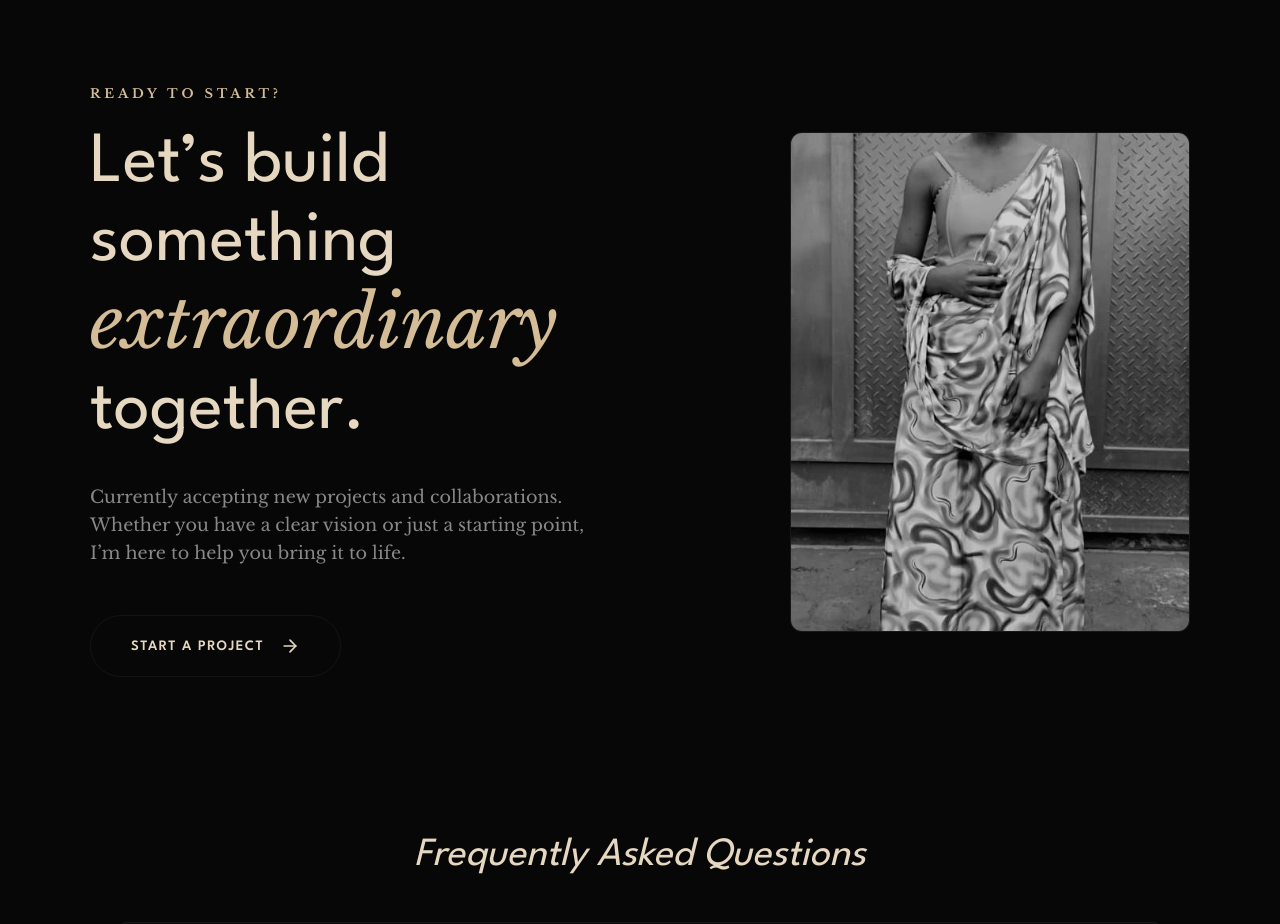
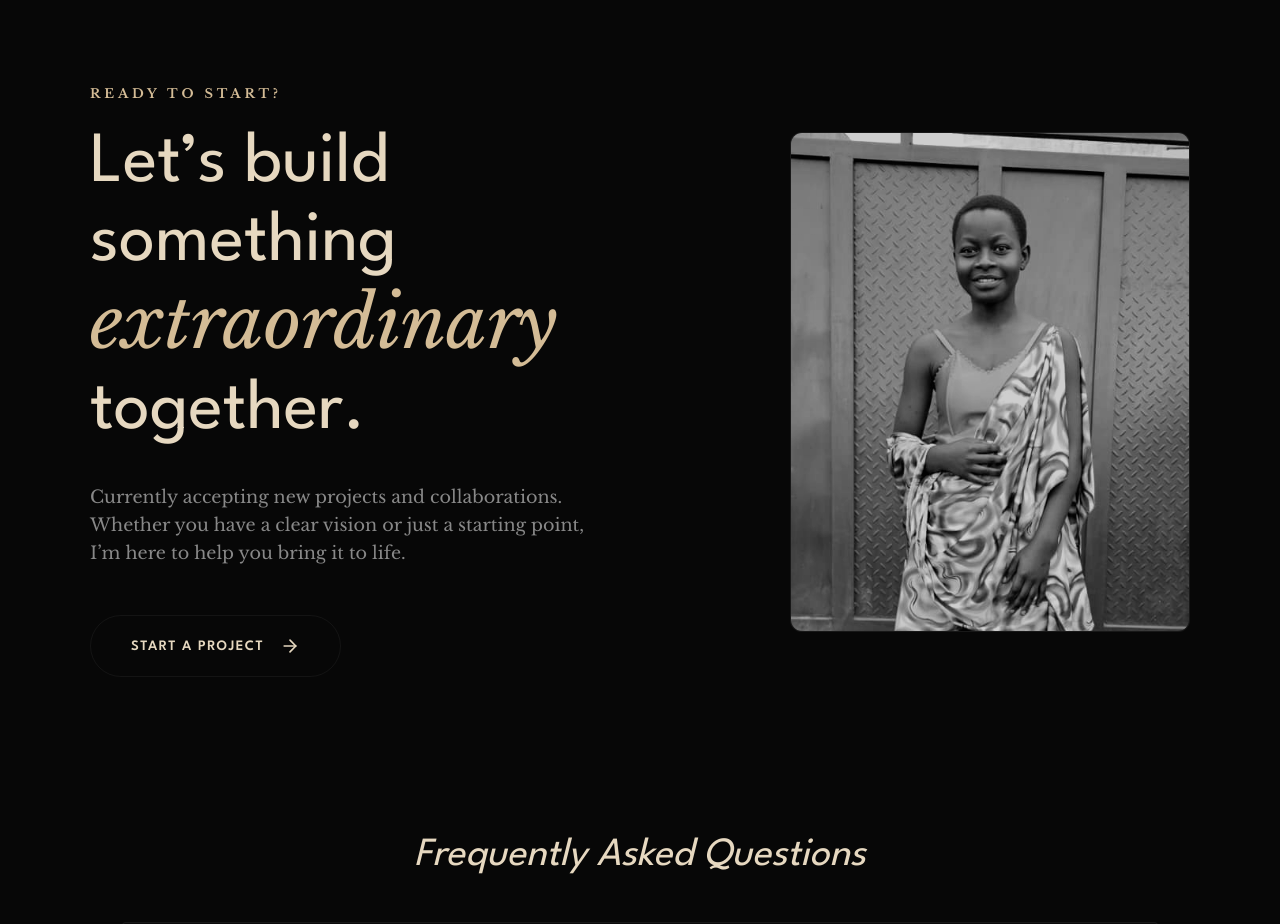
Before and after one commit to Chiki-tella/exquisite_vibes_only, a Next.js app: page / in a window 1280 px wide. Shown: the part 6580-7504 px from the top of the page. Built offline with nearby package versions, Linux system fonts and the light colour scheme.

Commit message:
Adding a photo in the CTA section

```diff
--- a/src/components/CTA/CTA.module.css
+++ b/src/components/CTA/CTA.module.css
@@ -104,6 +104,7 @@
   width: 100%;
   height: 100%;
   object-fit: cover;
+  object-position: top;
   filter: grayscale(100%) contrast(1.1);
   opacity: 0.8;
   transition: all 0.5s ease;
```
